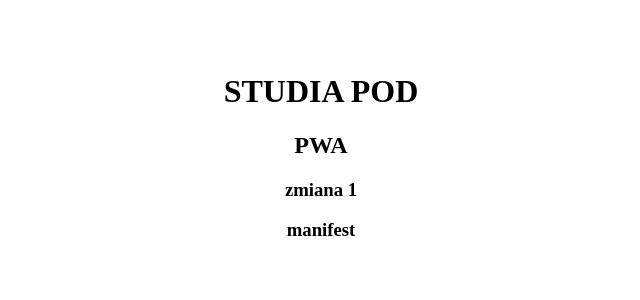
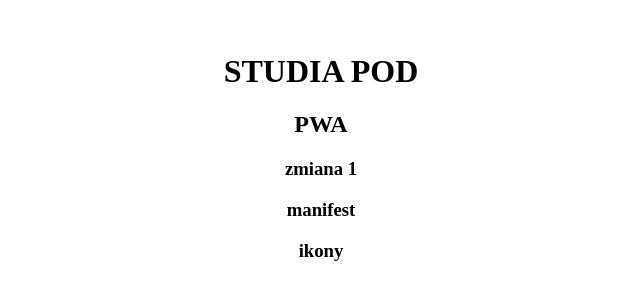
Before and after one commit to JoannaRo/PWA-JS, a plain HTML site: page index.html in a window 1280 px wide. Shown: the part 252-552 px from the top of the page, without its empty margins (319-959 px from the left). Drawn offline with Linux system fonts and the light colour scheme.

Commit message:
ikony1.1

```diff
--- a/index.html
+++ b/index.html
@@ -27,6 +27,7 @@
         <h2 class="title">PWA</h2>
         <h3>zmiana 1</h3>
         <h3>manifest</h3>
+        <h3>ikony</h3>
     </div>
 
     <script src="./js/main.js"></script>
```
Also changed, not shown: favicon.ico (renamed from images/favicon.ico).
